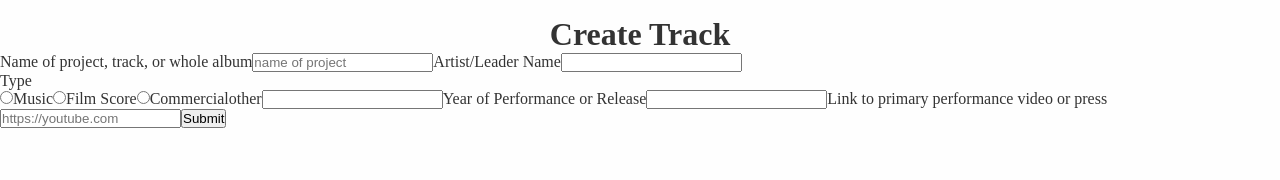
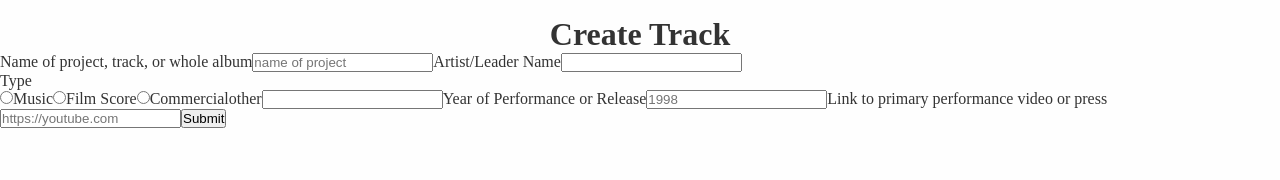
Before and after one commit to h15200/discography-database, a React app: page /newtrack in a window 1280 px wide. Shown: the top 180 px of the page. Built offline with nearby package versions, Linux system fonts and the light colour scheme.

Commit message:
add middleware to parse form data

```diff
--- a/client/containers/CreateForm.js
+++ b/client/containers/CreateForm.js
@@ -23,18 +23,24 @@ const CreateForm = () => {
         </label>
 
         <p>Type</p>
-        <input type="radio" name="type" value="music" id="music" />
-        <label for="music">Music</label>
+        <input type="radio" name="type" value="music" id="music" required />
+        <label htmlFor="music">Music</label>
         <input type="radio" name="type" value="filmscore" id="filmscore" />
-        <label for="film score">Film Score</label>
+        <label htmlFor="film score">Film Score</label>
         <input type="radio" name="type" value="commercial" id="commercial" />
-        <label for="commercial">Commercial</label>
-        <label for="other">other</label>
+        <label htmlFor="commercial">Commercial</label>
+        <label htmlFor="other">other</label>
         <input type="text" name="type" id="other" />
 
         <label>
           Year of Performance or Release
-          <input type="number" name="year" required />
+          <input
+            type="number"
+            name="year"
+            min="1998"
+            placeholder="1998"
+            required
+          />
         </label>
 
         <label>
```
Also changed, not shown: 2 other files (tests, documents, lock files or other folders).
